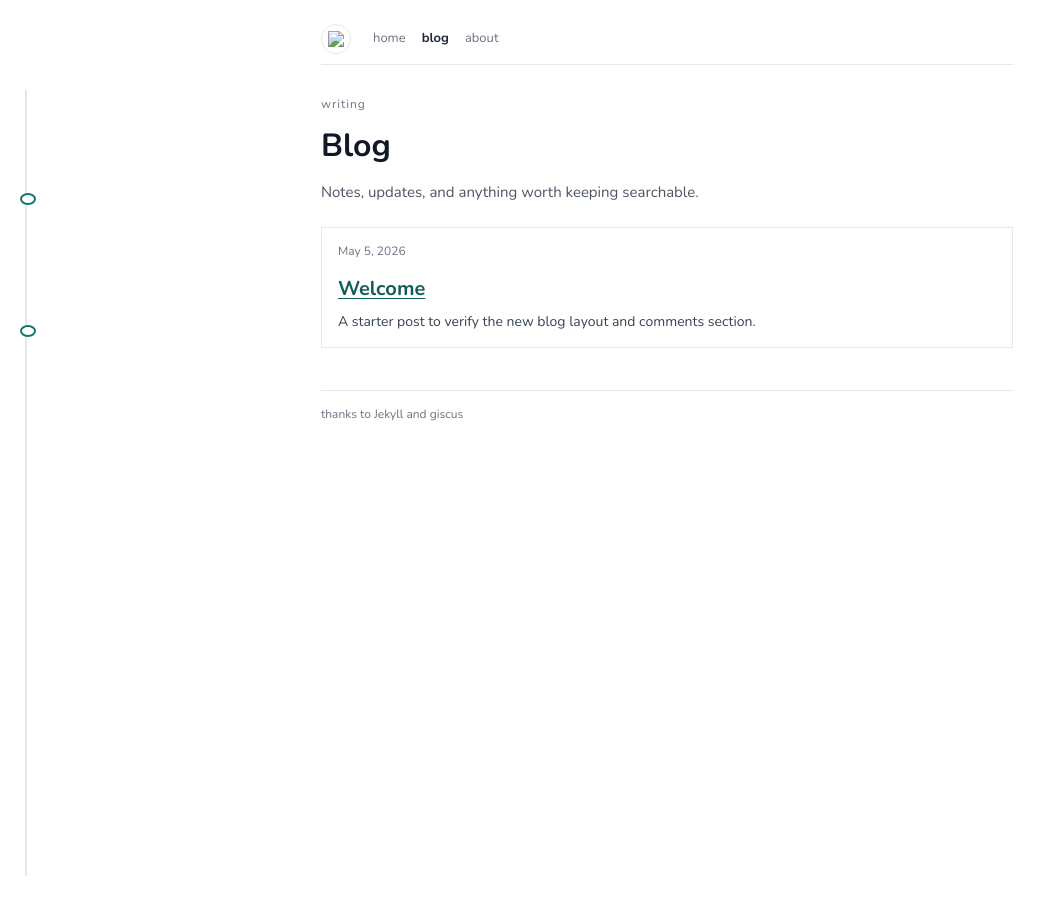
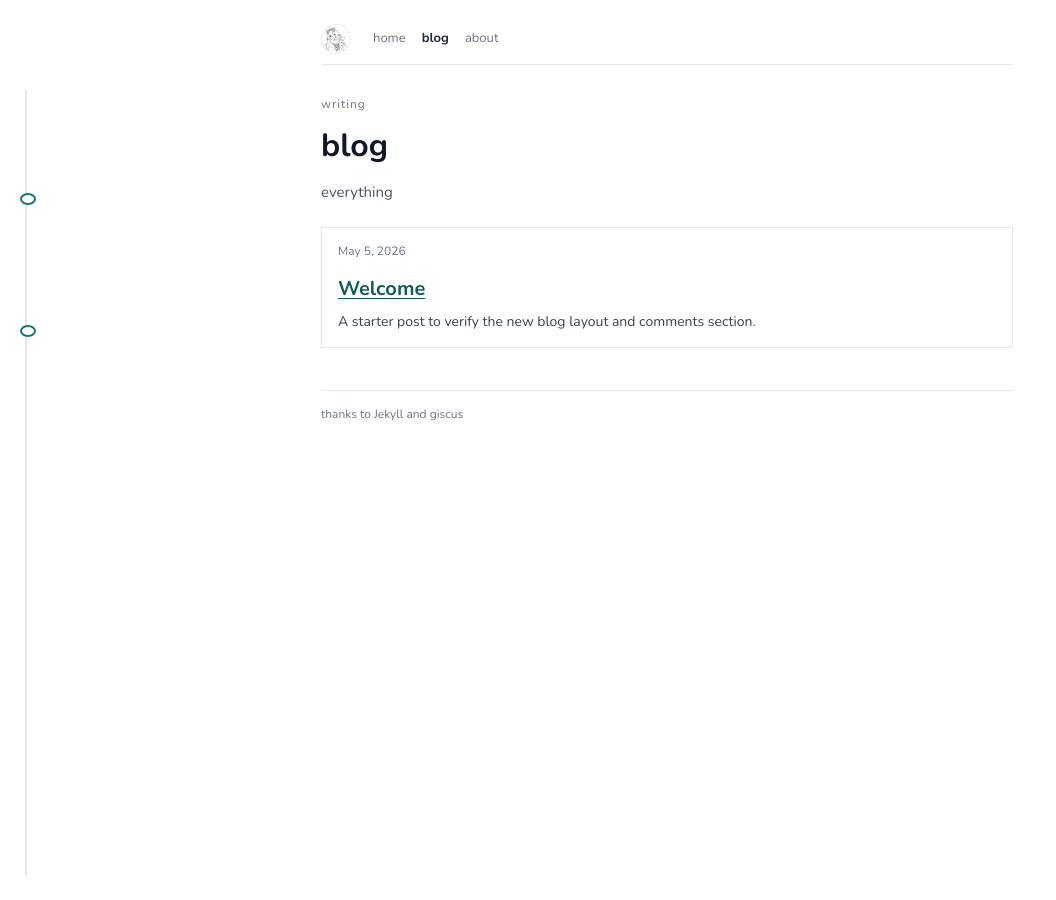
Before and after one commit to ephiv/blog, a Jekyll site: the page built from blog.md, in a window 1280 px wide. Shown: the whole page, without its empty margins (0-1056 px from the left). Built offline with Jekyll 4.4.1, drawn with Linux system fonts in a browser that asks for light colours.

Commit message:
Fix avatar path and keep page titles lowercase

```diff
--- a/_includes/header.html
+++ b/_includes/header.html
@@ -1,7 +1,9 @@
 {% assign site_root = site.github.url | default: site.baseurl | default: '' %}
 <nav class="site-nav" aria-label="Primary">
   <a class="site-logo" href="{{ site_root }}/" aria-label="{{ site.title }} home">
-    <span class="brand-mark"><img src="./assets/images/avatar.jpg"></span>
+    <span class="brand-mark">
+      <img src="{{ site_root }}/assets/images/avatar.jpg" alt="">
+    </span>
   </a>
   {% for item in site.navigation %}
   <a href="{{ site_root }}{{ item.url }}"{% if page.active_section == item.id %} class="active"{% endif %}>{{ item.title }}</a>
--- a/assets/css/styles.css
+++ b/assets/css/styles.css
@@ -126,6 +126,14 @@ blockquote {
   font-size: 12px;
   font-weight: 800;
   text-transform: lowercase;
+}
+
+.brand-mark img {
+  width: 100%;
+  height: 100%;
+  object-fit: cover;
+  border-radius: 999px;
+  display: block;
 }
 
 .eyebrow {
--- a/blog.md
+++ b/blog.md
@@ -1,9 +1,9 @@
 ---
-title: Blog
+title: blog
 permalink: /posts/
 active_section: blog
 eyebrow: writing
-lead: Notes, updates, and anything worth keeping searchable.
+lead: everything
 ---
 <div class="post-list">
   {% if site.posts.size > 0 %}
```
Also changed, not shown: index.md (+1 -1 lines).
